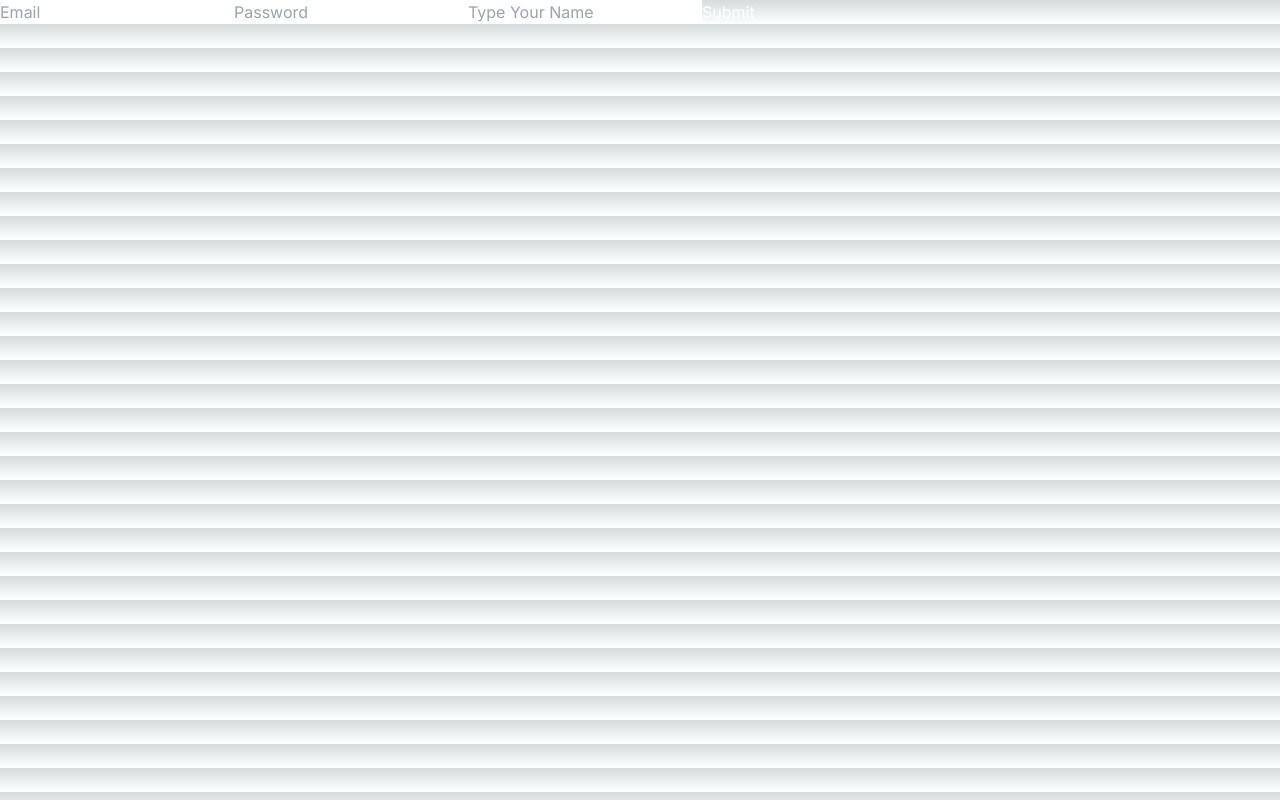
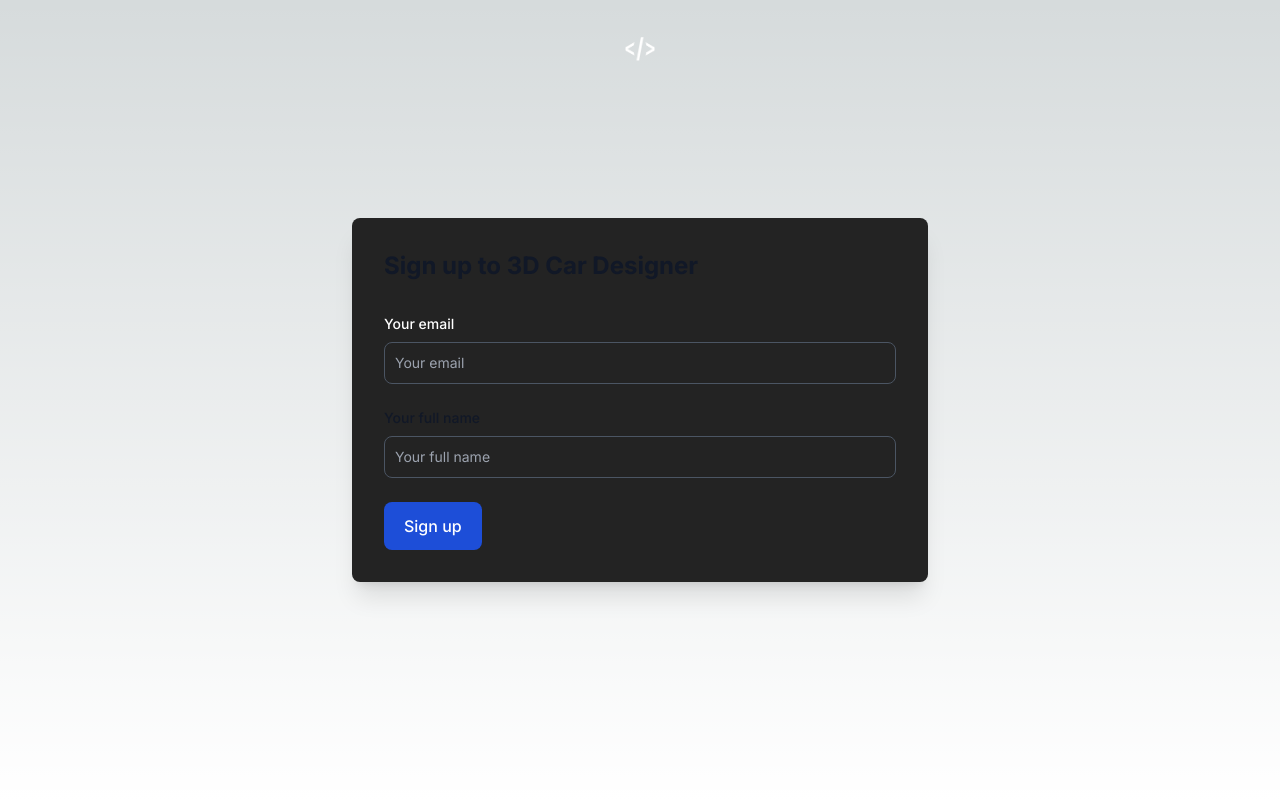
Before and after one commit to yahyashareef48/3d-car-site-demo, a Next.js app: page /signup in a window 1280 px wide. Built offline with nearby package versions, Linux system fonts and the light colour scheme; a web font is replaced by a local one.

Commit message:
sign up form done

```diff
--- a/src/app/signup/page.tsx
+++ b/src/app/signup/page.tsx
@@ -1,5 +1,6 @@
 "use client";
 
+import { Navbar } from "@/components";
 import { useState } from "react";
 
 function Login() {
@@ -16,7 +17,7 @@ function Login() {
         headers: {
           "Content-Type": "application/json",
         },
-        body: JSON.stringify({ email, password, name }),
+        body: JSON.stringify({ email, name }),
       }).catch((error) => console.error("Error:", error));
     } catch (error) {
       console.error("Error during login: ", error);
@@ -24,32 +25,56 @@ function Login() {
   };
 
   return (
-    <form className="text-black" action="POST" onSubmit={handleSubmit}>
+    <>
+      <Navbar />
+
+      <section className="min-h-screen min-w-full flex justify-center items-center p-4">
+        <div className="w-full lg:max-w-xl p-6 space-y-8 sm:p-8 bg-[#232323] rounded-lg shadow-xl">
+          <h2 className="text-2xl font-bold text-gray-900 dark:text-white">
+            Sign up to 3D Car Designer
+          </h2>
+          <form className="mt-8 space-y-6" action="POST" onSubmit={handleSubmit}>
+            <div>
+              <label htmlFor="email" className="block mb-2 text-sm font-medium text-white">
+                Your email
+              </label>
               <input
                 type="email"
                 name="email"
-        placeholder="Email"
-        value={email}
+                id="email"
+                className="border text-sm rounded-lg block w-full p-2.5 bg-[#232323] border-gray-600 placeholder-gray-400 text-white focus:ring-blue-500 focus:border-blue-500"
+                placeholder="Your email"
+                required
                 onChange={(e) => setEmail(e.target.value)}
               />
-      <input
-        type="password"
-        name="password"
-        placeholder="Password"
-        value={password}
-        onChange={(e) => setPassword(e.target.value)}
-      />
+            </div>
+            <div>
+              <label
+                htmlFor="name"
+                className="block mb-2 text-sm font-medium text-gray-900 dark:text-white"
+              >
+                Your full name
+              </label>
               <input
                 type="text"
                 name="name"
-        placeholder="Type Your Name"
-        value={name}
+                id="name"
+                placeholder="Your full name"
+                className="border text-sm rounded-lg block w-full p-2.5 bg-[#232323] border-gray-600 placeholder-gray-400 text-white focus:ring-blue-500 focus:border-blue-500"
+                required
                 onChange={(e) => setName(e.target.value)}
               />
-      <button className="text-white" type="submit">
-        Submit
+            </div>
+            <button
+              type="submit"
+              className="w-full px-5 py-3 text-base font-medium text-center text-white bg-blue-700 rounded-lg hover:bg-blue-800 focus:ring-4 focus:ring-blue-300 sm:w-auto dark:bg-blue-600 dark:hover:bg-blue-700 dark:focus:ring-blue-800"
+            >
+              Sign up
             </button>
           </form>
+        </div>
+      </section>
+    </>
   );
 }
 
```
Lines whose indentation alone changed are shown as unchanged.
